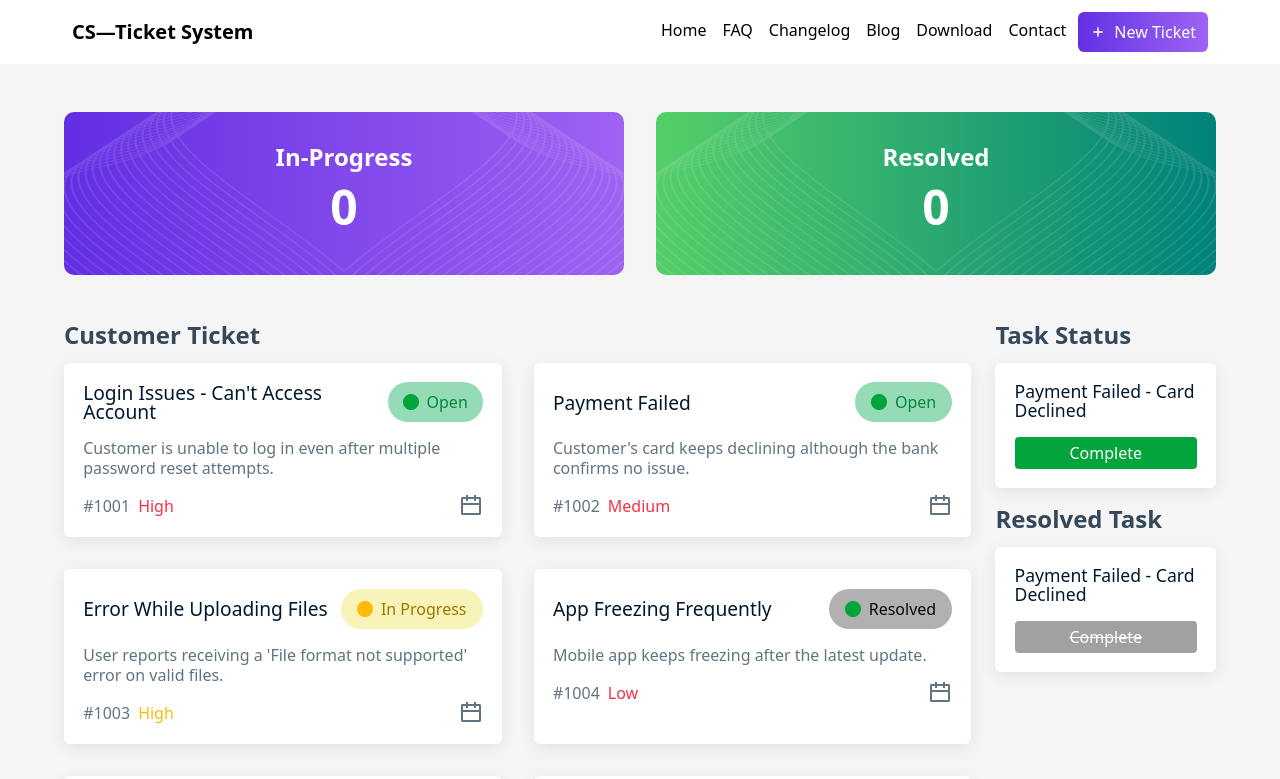
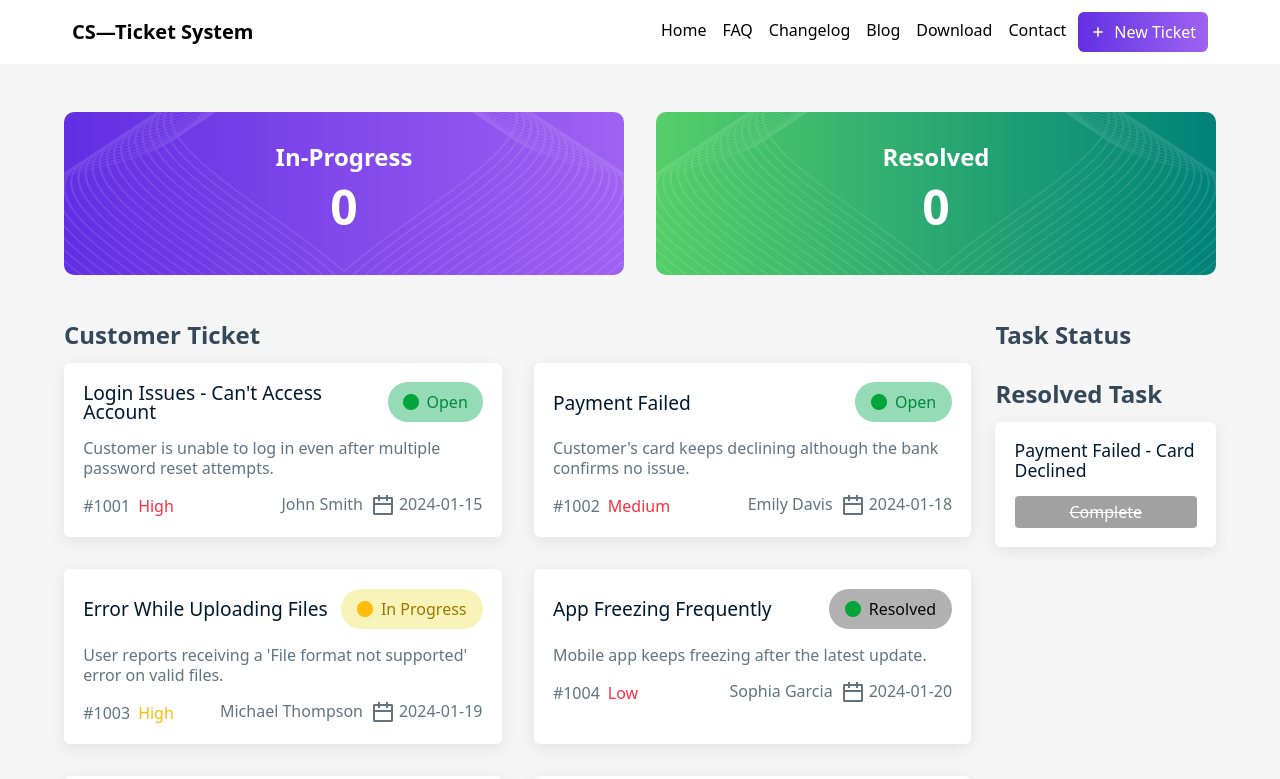
Before and after one commit to afzalhossainraju100/Customer-Support-Zone, a React (Vite) app: page / in a window 1280 px wide. Shown: the top 779 px of the page. Built offline with nearby package versions, Linux system fonts and the light colour scheme.

Commit message:
Task Status Function completed

```diff
--- a/src/Component/CustomerTicket/CustomerTicket.jsx
+++ b/src/Component/CustomerTicket/CustomerTicket.jsx
@@ -1,15 +1,20 @@
 import React, { use, useState } from "react";
 import TicketCard from "../TicketCard/TicketCard";
+import TaskStatus from "../TaskStatus/TaskStatus";
 
 const CustomerTicket = ({ TicketPromise }) => {
   const TicketData = use(TicketPromise);
   const [selectedTicket, setSelectedTicket] = useState([]);
 
-  console.log(selectedTicket);
-
-  const HandleSelectTicket = (ticket) =>{
-      setSelectedTicket(ticket);
-  }
+  const HandleSelectTicket = (ticket) => {
+    setSelectedTicket(prev =>
+    {
+      if(prev.some(t=> t.id === ticket.id)) return prev;
+      return [...prev, ticket];
+    }
+    );
+  };
+      // console.log(selectedTicket);
   return (
     <div className="w-[90%] mx-auto mb-[3rem]">
       <div className="flex flex-col md:flex-row justify-between gap-[1.5rem]">
@@ -34,17 +39,13 @@ const CustomerTicket = ({ TicketPromise }) => {
             <p className="text-[#34485a] font-[600] text-[1.5rem] leading-[1.5rem] tracking-normal text-left font-inter pb-[1rem]">
               Task Status
             </p>
-            <div>
-              <div className="border-box rounded-md shadow-[0_4px_16px_0_rgba(0,0,0,0.08)] bg-[#ffffff]">
-                <div className="space-y-4 p-[1.2rem]">
-                  <p className="text-[#001931] text-[1.1rem] font-[500] leading-[1.2rem] tracking-normal text-left font-inter ">
-                    Payment Failed - Card Declined
-                  </p>
-                  <button className="bg-[#02a53b] px-3 py-1 rounded-sm w-full text-[#ffffff]">
-                    Complete
-                  </button>
-                </div>
-              </div>
+            <div className="flex flex-col gap-4">
+              {selectedTicket.map((TSticket) => (
+                <TaskStatus
+                key={TSticket.id}
+                TSticket={TSticket}
+                ></TaskStatus>
+              ))}
             </div>
           </div>
           <div className="mb-[1.2rem]">
--- /dev/null
+++ b/src/Component/TaskStatus/TaskStatus.jsx
@@ -0,0 +1,19 @@
+import React from "react";
+
+const TaskStatus = ({ TSticket }) => {
+    console.log(TSticket);
+  return (
+    <div className="border-box rounded-md shadow-[0_4px_16px_0_rgba(0,0,0,0.08)] bg-[#ffffff]">
+      <div className="space-y-4 p-[1.2rem]">
+        <p className="text-[#001931] text-[1.1rem] font-[500] leading-[1.2rem] tracking-normal text-left font-inter ">
+          {TSticket.title}
+        </p>
+        <button className="bg-[#02a53b] px-3 py-1 rounded-sm w-full text-[#ffffff]">
+          Complete
+        </button>
+      </div>
+    </div>
+  );
+};
+
+export default TaskStatus;
--- a/src/Component/TicketCard/TicketCard.jsx
+++ b/src/Component/TicketCard/TicketCard.jsx
@@ -3,10 +3,13 @@ import greenDot from "../../assets/greendot.png";
 import calenderIcon from "../../assets/calender.png";
 import yollowDot from "../../assets/yellowdot.png";
 
-const TicketCard = ({ ticket }) => {
+const TicketCard = ({ ticket, onClick }) => {
 //   console.log(ticket);
   return (
-    <div className="box-border rounded-md shadow-[0_4px_16px_0_rgba(0,0,0,0.08)] bg-[#ffffff]">
+    <div
+      onClick={onClick}
+      className="box-border rounded-md shadow-[0_4px_16px_0_rgba(0,0,0,0.08)] bg-[#ffffff]"
+    >
       <div className="space-y-4 p-[1.2rem]">
         <div className="flex justify-between items-center">
           <p className="text-[#001931] text-[1.2rem] font-[500] leading-[1.2rem] tracking-normal text-left font-inter ">
@@ -51,7 +54,7 @@ const TicketCard = ({ ticket }) => {
           </div>
           <div className="flex flex-col md:flex-row gap-2">
             <p className="text-[#627382] text-4 font-[400] leading-5 tracking-normal text-left font-inter">
-              {ticket.owner}
+              {ticket.customer}
             </p>
             <p className="flex gap-1 text-[#627382] text-4 font-[400] leading-5 tracking-normal text-left font-inter">
               <img
@@ -59,7 +62,7 @@ const TicketCard = ({ ticket }) => {
                 src={calenderIcon}
                 alt="calendar icon"
               />
-              {ticket.date}
+              {ticket.createdAt}
             </p>
           </div>
         </div>
```
